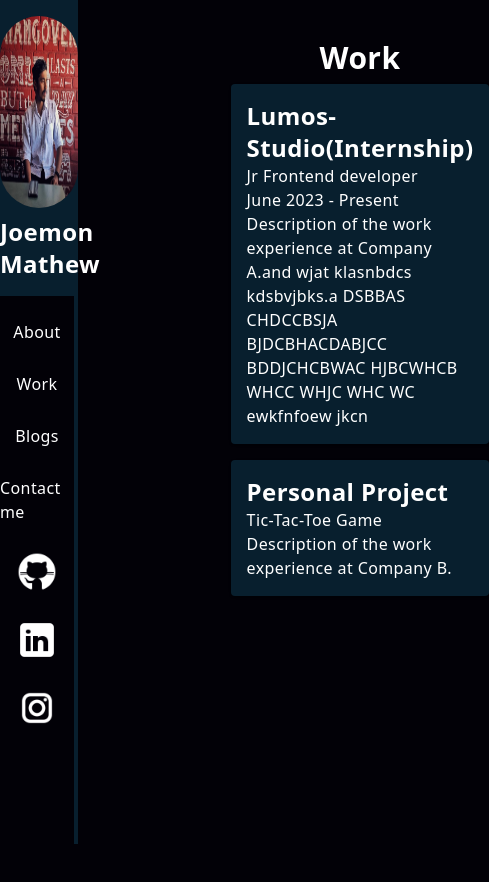
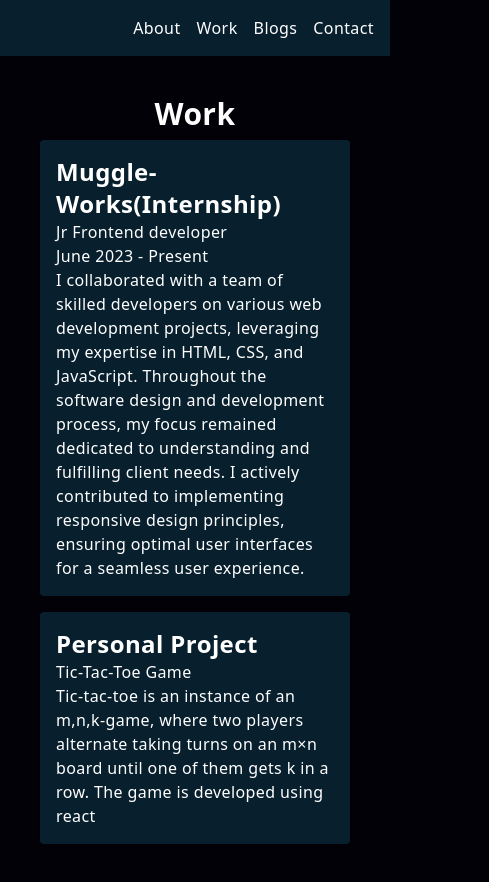
Before and after one commit to Joemonmathew/MyPortfolio, a Next.js app: page /Work in a window 390 px wide. Shown: the whole page, 489 px wide, since content can reach past the window. Before the commit the page ends 844 px from the top, so only its background shows below. Built offline with nearby package versions, Linux system fonts and the light colour scheme.

Commit message:
updated responsive version of portfolio

```diff
--- a/components/Layout.js
+++ b/components/Layout.js
@@ -2,12 +2,14 @@
 
 import React from 'react';
 import Sidebar from '../pages/Sidebar';
+import Navbar from '@/pages/navbar';
 
 function Layout({ children }) {
   return (
     <div>
+      <Navbar />
       <Sidebar />
-      <main className='pl-[320px]'>
+      <main className=''>
         {children}
       </main>
     </div>
@@ -16,3 +18,4 @@
 }
 
 export default Layout;
+// lg:pl-[320px]
--- a/pages/About.js
+++ b/pages/About.js
@@ -2,7 +2,7 @@
 
 const About = () => {
   return (
-    <section className='flex flex-col m-10 items-center'>
+    <section className='flex flex-col m-10 items-center lg:pl-[320px]'>
       <div className='max-w-[1000px]'>
       <h2 className='mb-2 text-center'>About me</h2>
         <p className=''>
--- a/pages/MainPage.js
+++ b/pages/MainPage.js
@@ -3,8 +3,9 @@
 const MainPage = () => {
   return (
     <section className='flex flex-col m-0 h-screen justify-center items-center bg-cover bg-center' style={{ backgroundImage: 'url("/images/black_bg.jpg")' }} >
-      <div className='max-w-[1000px] flex flex-col items-center space-y-4'>
-        <h1>Hello, I'm Joemon Mathew</h1>
+      <div className='max-w-[1000px] flex flex-col items-center space-y-4 lg:pl-[320px]'>
+        <h1>Hello, </h1>
+        <h1>I'm Joemon Mathew</h1>
         <h3 className='text-center'>Frontend Developer </h3>
         <a
           href='/docs/Joemon_mathew.pdf'  // Replace with the actual path to your CV file
--- a/pages/Sidebar.js
+++ b/pages/Sidebar.js
@@ -3,7 +3,7 @@
 
 const Sidebar = () => {
   return (
-    <div className='fixed top-0 left-0 h-screen w-1/5 box-border bg-primary-blue '>
+    <div className='hidden sm:hidden md:hidden lg:block fixed top-0 left-0 h-screen w-1/5 box-border bg-primary-blue '>
       <div className='flex-row h-76 text-center my-4'>
         <img src='/images/joemon1.jpg' alt="Image Description" className="w-[12rem] h-[12rem] mx-auto rounded-full " />
         <h3 className='mt-2'>Joemon Mathew</h3>
--- a/pages/Work.js
+++ b/pages/Work.js
@@ -3,24 +3,24 @@
 
 const workExperiences = [
   {
-    company: 'Lumos-Studio(Internship)',
+    company: 'Muggle-Works(Internship)',
     jobTitle: 'Jr Frontend developer',
     dates: 'June 2023 - Present',
-    description: 'Description of the work experience at Company A.and wjat klasnbdcs kdsbvjbks.a DSBBAS CHDCCBSJA BJDCBHACDABJCC BDDJCHCBWAC HJBCWHCB WHCC WHJC WHC WC ewkfnfoew jkcn  ',
+    description: 'I collaborated with a team of skilled developers on various web development projects, leveraging my expertise in HTML, CSS, and JavaScript. Throughout the software design and development process, my focus remained dedicated to understanding and fulfilling client needs. I actively contributed to implementing responsive design principles, ensuring optimal user interfaces for a seamless user experience.',
   },
   {
     company: 'Personal Project',
     jobTitle: 'Tic-Tac-Toe Game',
     dates: '',
-    description: 'Description of the work experience at Company B.',
+    description: 'Tic-tac-toe is an instance of an m,n,k-game, where two players alternate taking turns on an m×n board until one of them gets k in a row. The game is developed using react',
   },
 ];
 
 function Work() {
   return (
-    <section className="flex flex-col m-10  items-center" id='1'>
+    <section className="flex flex-col m-10  items-center lg:pl-[320px]" id='1'>
       <h2 className='mb-2'>Work</h2>
-      <div className="space-y-4 max-w-[1000px]">
+      <div className="space-y-4 max-w-[1000px] ">
         {workExperiences.map((experience, index) => (
           <div
             key={index}
--- a/pages/blogs.js
+++ b/pages/blogs.js
@@ -28,7 +28,7 @@
 
 export default function Blog() {
   return (
-    <section className="flex flex-col m-10  items-center  ">
+    <section className="flex flex-col m-10  items-center lg:pl-[320px] ">
       <Head>
         <title>My Blog</title>
       </Head>
--- a/pages/contact.js
+++ b/pages/contact.js
@@ -28,7 +28,7 @@
   };
 
   return (
-    <section className="flex flex-col m-10 items-center">
+    <section className="flex flex-col m-10 items-center lg:pl-[320px]">
       <h2 className='mb-2'>Contact me</h2>
       <div className="space-y-4  max-w-[1000px] bg-primary-blue rounded-md">
         <div className='flex flex-row'>
--- /dev/null
+++ b/pages/navbar.js
@@ -0,0 +1,40 @@
+import React from 'react';
+import Link from 'next/link';
+
+const Navbar = () => {
+  return (
+    <nav className="bg-primary-blue p-4 lg:hidden">
+        <div className="container mx-auto">
+        <ul className="flex justify-end items-center  space-x-4">
+          {/* <li>
+            <Link href="/">
+              Home
+            </Link>
+          </li> */}
+          <li>
+            <Link href="#About">
+              About
+            </Link>
+          </li>
+          <li>
+            <Link href="#Work">
+              Work
+            </Link>
+          </li>
+          <li>
+            <Link href="#Blogs">
+              Blogs
+            </Link>
+          </li>
+          <li>
+            <Link href="#Contact">
+              Contact
+            </Link>
+          </li>
+        </ul>
+      </div>
+    </nav>
+  );
+};
+
+export default Navbar;
```
